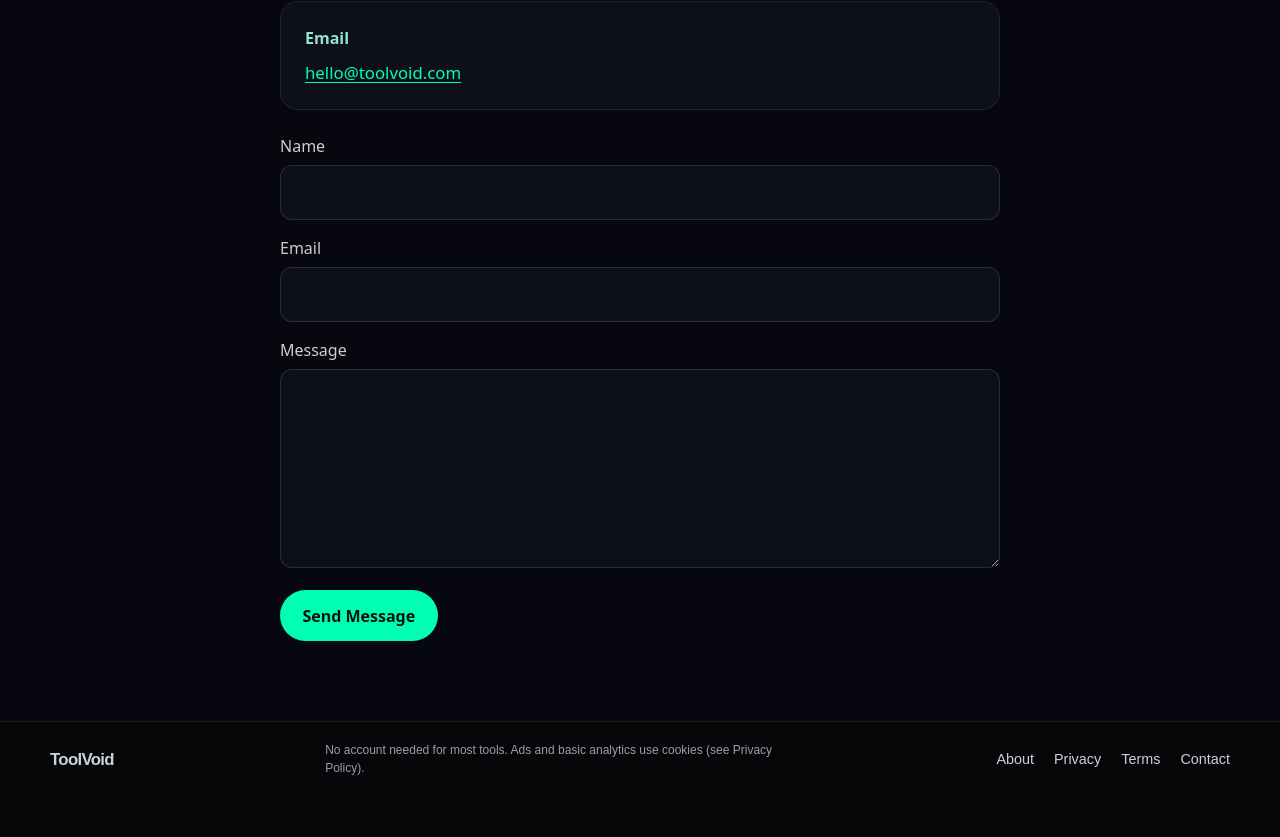
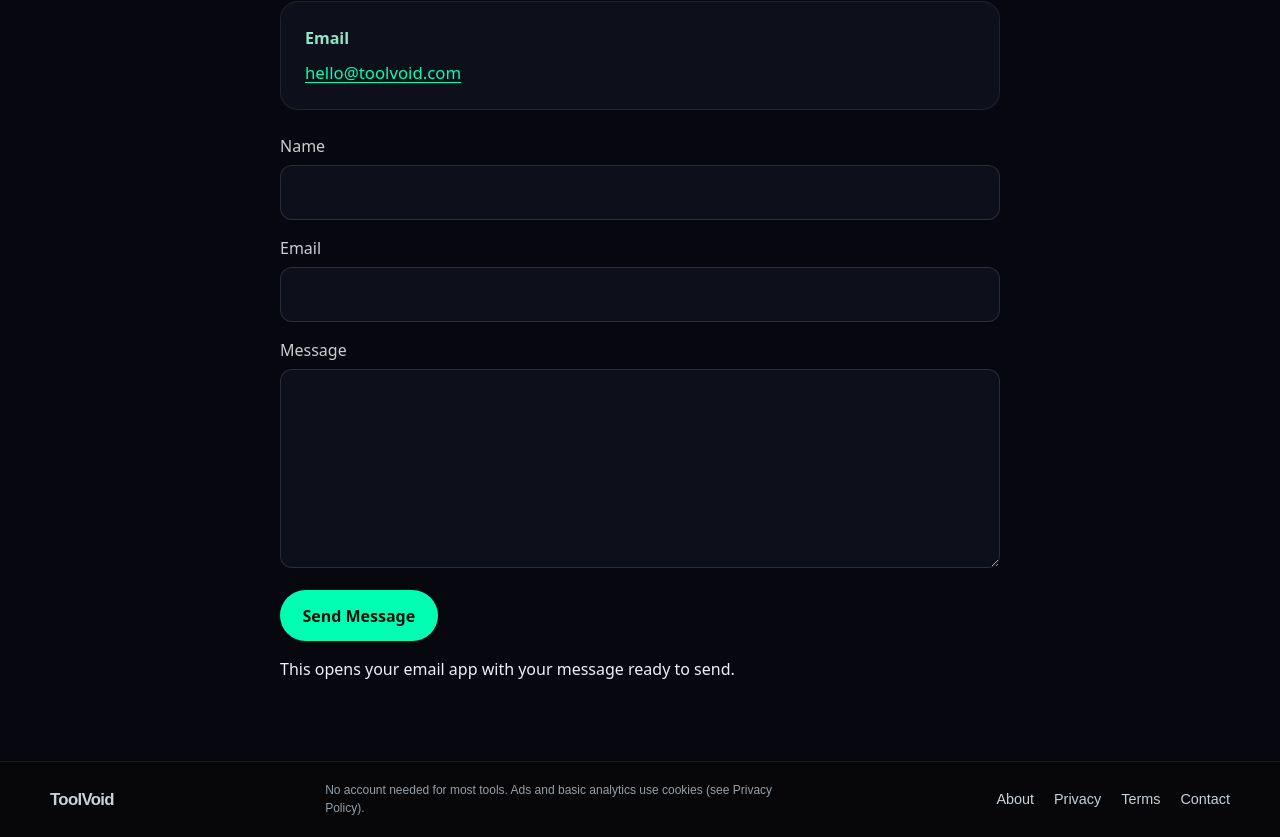
Before and after one commit to toolvoid/toolvoid, a Next.js app: page /contact in a window 1280 px wide. Shown: the part 373-1210 px from the top of the page. Before the commit the page ends 1170 px from the top, so only its background shows below. Built offline with nearby package versions, Linux system fonts and the light colour scheme.

Commit message:
Update contact form mailto guidance

```diff
--- a/app/contact/page.js
+++ b/app/contact/page.js
@@ -27,7 +27,7 @@ export default function ContactPage() {
           </a>
         </div>
 
-        <form action="mailto:0voidtool0@gmail.com" method="post" encType="text/plain" style={{ display: 'grid', gap: '1rem' }}>
+        <form action="mailto:hello@toolvoid.com" method="post" encType="text/plain" style={{ display: 'grid', gap: '1rem' }}>
           <div>
             <label htmlFor="name" style={{ display: 'block', marginBottom: '0.45rem', color: 'rgba(255,255,255,.8)' }}>Name</label>
             <input id="name" name="name" type="text" style={{ width: '100%', background: '#0d0f1a', border: '1px solid rgba(255,255,255,.12)', borderRadius: 12, padding: '0.9rem 1rem', color: '#f0f0fa' }} />
@@ -46,6 +46,7 @@ export default function ContactPage() {
           <button type="submit" style={{ justifySelf: 'start', background: '#00FFB2', color: '#07110d', border: 'none', borderRadius: 999, padding: '0.85rem 1.4rem', fontWeight: 700, cursor: 'pointer' }}>
             Send Message
           </button>
+          <p>This opens your email app with your message ready to send.</p>
         </form>
       </div>
     </main>
```
